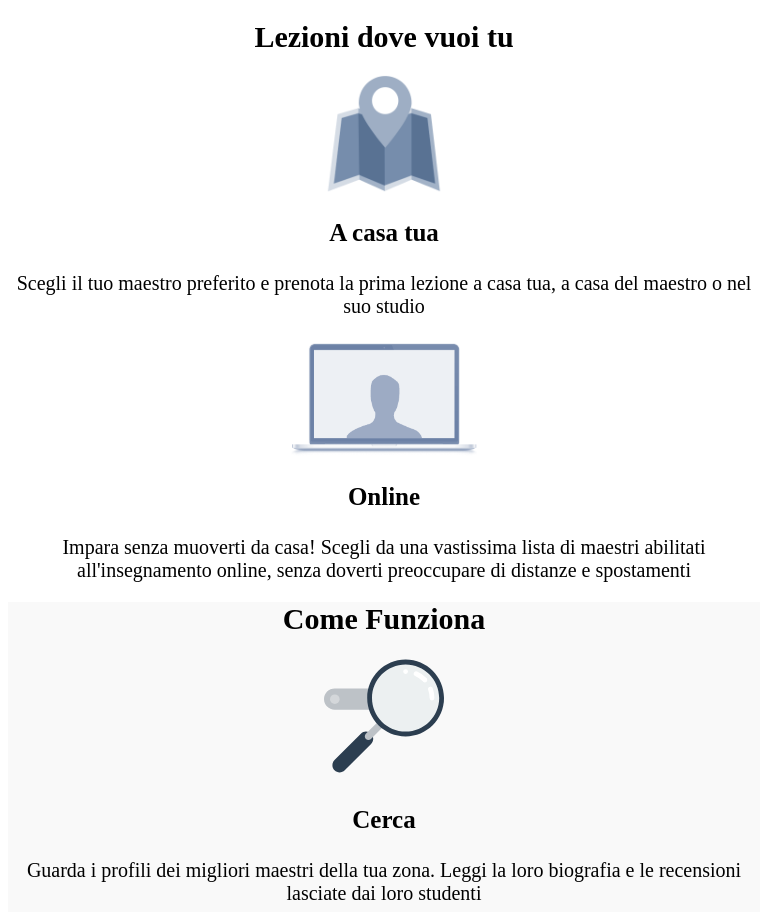
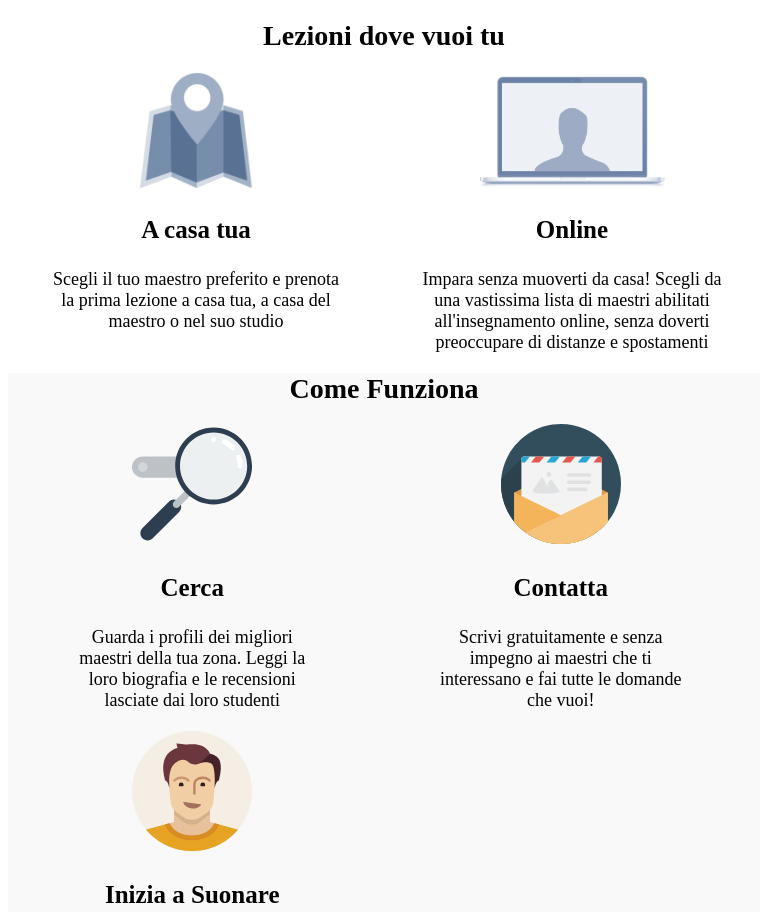
Before and after one commit to davide-bibbo93/html-css-resp-wannabe, a plain HTML site: page index-bonus.html in a window 768 px wide. Shown: the top 912 px of the page. Drawn offline with Linux system fonts and the light colour scheme.

Commit message:
Quasi finito il bonus

```diff
--- a/css-bonus/style-bonus.css
+++ b/css-bonus/style-bonus.css
@@ -125,13 +125,15 @@ img {
   }
 }
 
+/* esercitazione media queries: min-width: 420px e max-width: 780px */
+
 @media screen and (min-width: 420px) and (max-width: 780px){
   body{
-    font-size: 20px;
+    font-size: 18px;
   }
 
   h1{
-    font-size: 30px;
+    font-size: 28px;
   }
 
   h3{
@@ -144,9 +146,13 @@ img {
 
   .row{
     width: 100%;
-    margin-left: auto;
-    margin-right: auto;
     margin-top: 20px;
+  }
+
+  .row::after{
+    content: '';
+    display: table;
+    clear: both;
   }
 
   #lezioni .row > .left{
@@ -154,14 +160,18 @@ img {
   }
 
   #lezioni .row > .left, #lezioni .row > .right{
-    width: 100%;
+    width: 40%;
     float: left;
+    margin-left: 5%;
+    margin-right: 5%;
   }
 
   #steps .row > .left, #steps .row > .central, #steps .row > .right{
-    width: 100%;
+    width: calc(100% / 3) -16%;
     float: left;
     margin-bottom: 20px;
+    margin-left: 8%;
+    margin-right: 8%;
   }
 
   #why .row > .first, #why .row > .second, #why .row > .third{
```
